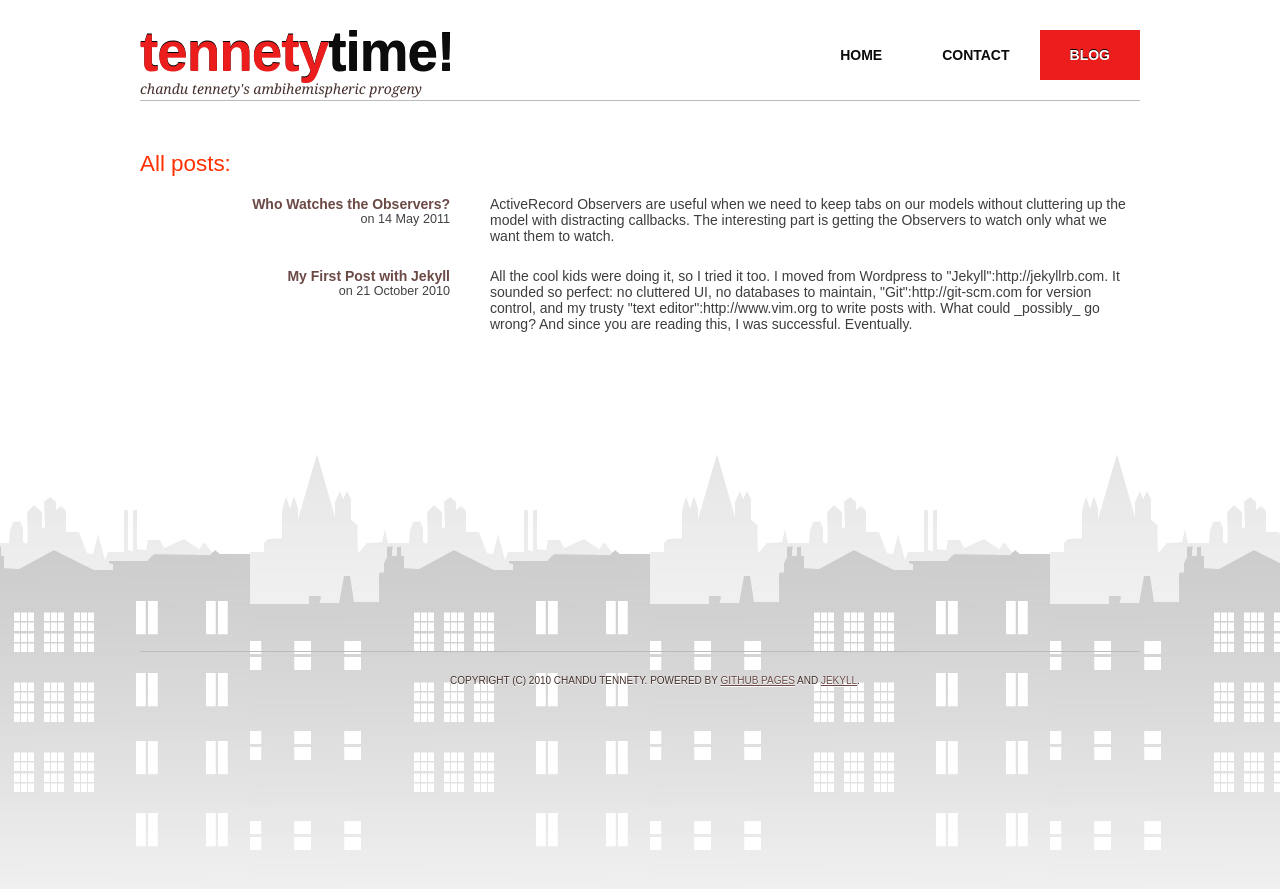
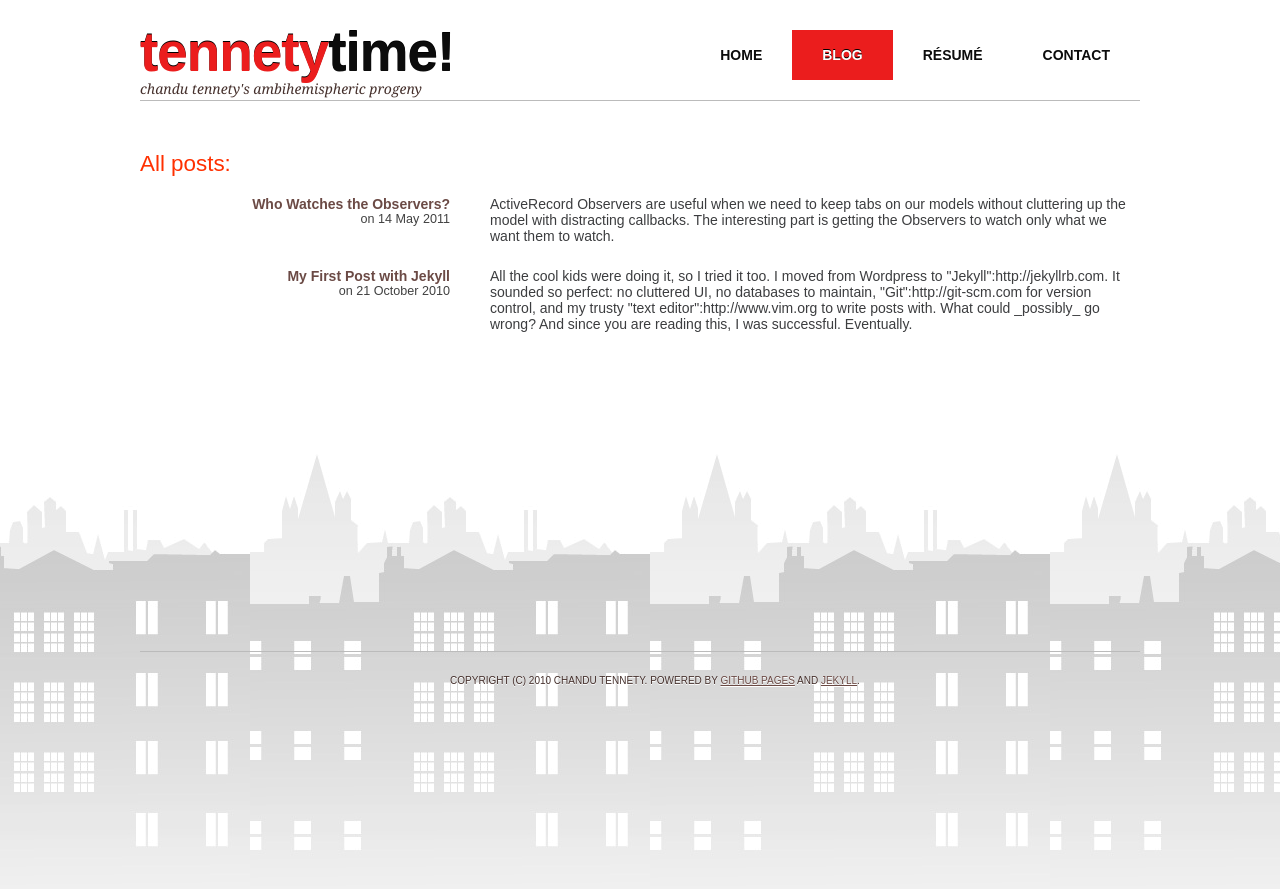
Before and after one commit to tennety/tennety.github.com, a Jekyll site: the page built from archive.md, in a window 1280 px wide. Shown: the top 889 px of the page. Built offline with Jekyll 4.4.1, drawn with Linux system fonts in a browser that asks for light colours; nearby versions of some CDN libraries; some web fonts are replaced; Markdown is read by kramdown in place of the engine named in the settings.

Commit message:
make logo redirect to home instead of blog

```diff
--- a/_includes/header.html
+++ b/_includes/header.html
@@ -1,14 +1,15 @@
 	<div id="header-wrapper">
 		<div id="header">
 			<div id="logo">
-				<h1><a href="/"><span>Tennety</span>Time!</a></h1>
+				<h1><a href="/home"><span>Tennety</span>Time!</a></h1>
 				<p>Chandu Tennety's ambihemispheric progeny</p>
 			</div>
 			<div id="menu">
 				<ul>
 					<li class='home'><a href="/home">Home</a></li>
+					<li class="blog"><a href="/">Blog</a></li>
+					<li class="resume"><a href="/resume">R&eacute;sum&eacute;</a></li>
 					<li class='contact'><a href="/contact">Contact</a></li>
-					<li class="blog"><a href="/">Blog</a></li>
 				</ul>
 			</div>
 
```
